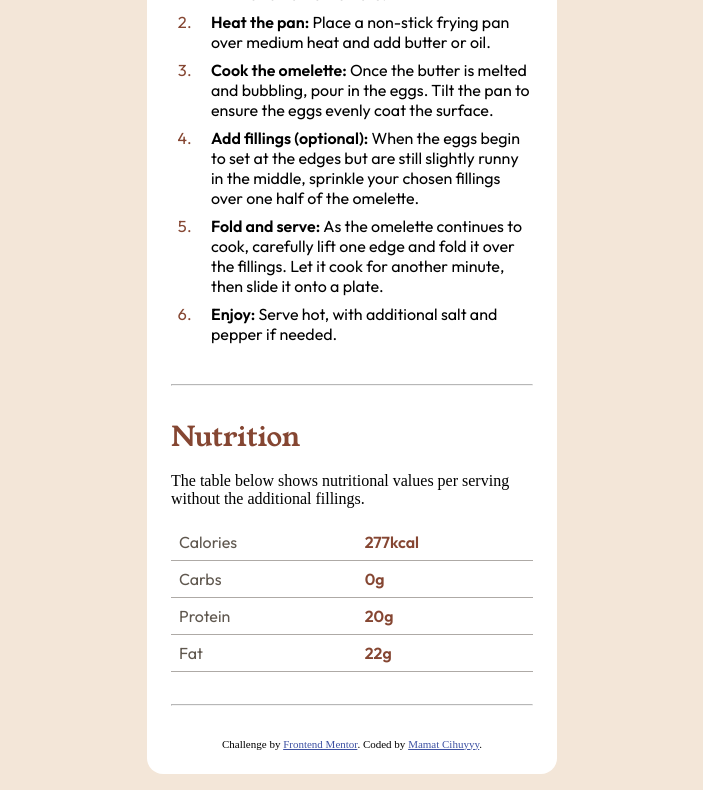
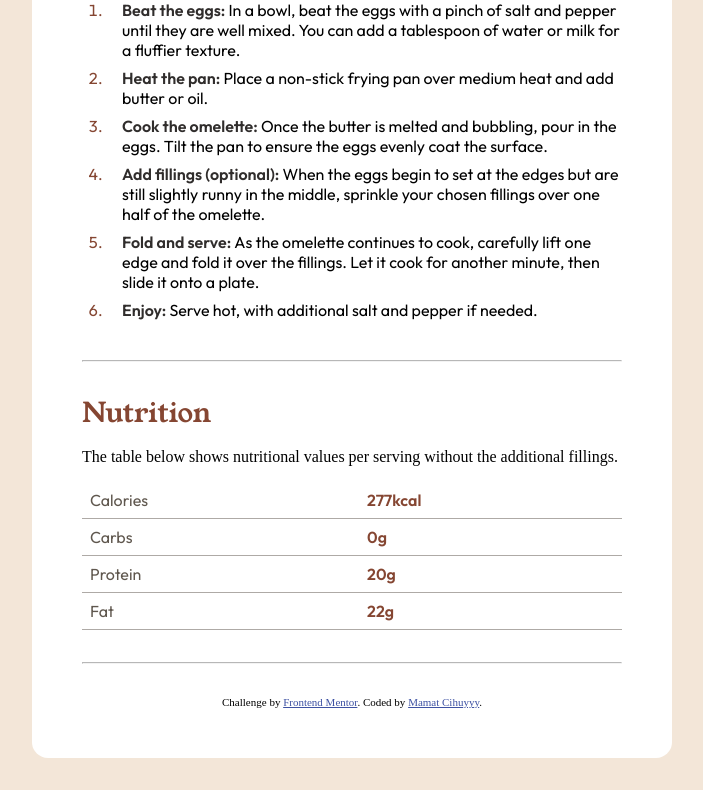
Before and after one commit to GustiWiratama/recipe-page, a plain HTML site: page index.html in a window 1280 px wide. Shown: the part 1034-1824 px from the top of the page, without its empty margins (288-991 px from the left). Drawn offline with Linux system fonts and the light colour scheme.

Commit message:
fix(code)
memperbaiki kode

```diff
--- a/index.html
+++ b/index.html
@@ -1,27 +1,42 @@
 <!DOCTYPE html>
 <html lang="en">
   <head>
-  <meta charset="UTF-8">
-  <meta name="viewport" content="width=device-width, initial-scale=1.0"> <!-- displays site properly based on user's device -->
+    <meta charset="UTF-8" />
+    <meta name="viewport" content="width=device-width, initial-scale=1.0" />
+    <!-- displays site properly based on user's device -->
 
-  <link rel="icon" type="image/png" sizes="32x32" href="./assets/images/favicon-32x32.png">
-  <link rel="stylesheet" href="style.css">
+    <link
+      rel="icon"
+      type="image/png"
+      sizes="32x32"
+      href="./assets/images/favicon-32x32.png"
+    />
+    <link rel="stylesheet" href="style.css" />
     <title>Frontend Mentor | Recipe page</title>
 
     <!-- Feel free to remove these styles or customise in your own stylesheet 👍 -->
     <style>
-    .attribution { font-size: 11px; text-align: center; }
-    .attribution a { color: hsl(228, 45%, 44%); }
+      .attribution {
+        font-size: 11px;
+        text-align: center;
+      }
+      .attribution a {
+        color: hsl(228, 45%, 44%);
+      }
     </style>
   </head>
   <body>
+    <div class="main-container">
+      <img src="assets/images/image-omelette.jpeg" alt="Omelette" />
       <div class="container">
-  <img src="assets/images/image-omelette.jpeg" alt="Omelette">
         <div class="title">
           <div class="title-content">
-        <h1> Simple Omelette Recipe </h1>
-        <p class="des">An easy and quick dish, perfect for any meal. This classic omelette combines beaten eggs cooked
-        to perfection, optionally filled with your choice of cheese, vegetables, or meats.</p>
+            <h1>Simple Omelette Recipe</h1>
+            <p class="des">
+              An easy and quick dish, perfect for any meal. This classic
+              omelette combines beaten eggs cooked to perfection, optionally
+              filled with your choice of cheese, vegetables, or meats.
+            </p>
           </div>
         </div>
 
@@ -30,7 +45,7 @@
             <h3>Preparation time</h3>
             <ul>
               <li><span class="bold">Total: </span>Approximately 10 minutes</li>
-          <li><span class="bold">Preparation:</span> 5 minutes </li>
+              <li><span class="bold">Preparation:</span> 5 minutes</li>
               <li><span class="bold">Cooking:</span> 5 minutes</li>
             </ul>
           </div>
@@ -44,32 +59,57 @@
               <li>Salt, to taste</li>
               <li>Pepper, to taste</li>
               <li>1 tablespoon of butter or oil</li>
-      <li>Optional fillings: cheese, diced vegetables, cooked meats, herbs</li>
+              <li>
+                Optional fillings: cheese, diced vegetables, cooked meats, herbs
+              </li>
             </ul>
           </div>
         </div>
-  <hr>
+        <hr />
         <div class="instructions"></div>
         <div class="instructions-content">
           <h2>Instructions</h2>
           <ol>
-      <li><span class="bold">Beat the eggs: </span>In a bowl, beat the eggs with a pinch of salt and pepper until they are well mixed.
-        You can add a tablespoon of water or milk for a fluffier texture.</li>
-      <li><span class="bold">Heat the pan: </span>Place a non-stick frying pan over medium heat and add butter or oil.</li>
-      <li><span class="bold">Cook the omelette: </span>Once the butter is melted and bubbling, pour in the eggs. Tilt the pan to ensure
-        the eggs evenly coat the surface.</li>
-      <li><span class="bold">Add fillings (optional): </span>When the eggs begin to set at the edges but are still slightly runny in the
-        middle, sprinkle your chosen fillings over one half of the omelette.</li>
-      <li><span class="bold">Fold and serve: </span>As the omelette continues to cook, carefully lift one edge and fold it over the
-        fillings. Let it cook for another minute, then slide it onto a plate.</li>
-      <li><span class="bold">Enjoy: </span>Serve hot, with additional salt and pepper if needed.</li>
+            <li>
+              <span class="bold">Beat the eggs: </span>In a bowl, beat the eggs
+              with a pinch of salt and pepper until they are well mixed. You can
+              add a tablespoon of water or milk for a fluffier texture.
+            </li>
+            <li>
+              <span class="bold">Heat the pan: </span>Place a non-stick frying
+              pan over medium heat and add butter or oil.
+            </li>
+            <li>
+              <span class="bold">Cook the omelette: </span>Once the butter is
+              melted and bubbling, pour in the eggs. Tilt the pan to ensure the
+              eggs evenly coat the surface.
+            </li>
+            <li>
+              <span class="bold">Add fillings (optional): </span>When the eggs
+              begin to set at the edges but are still slightly runny in the
+              middle, sprinkle your chosen fillings over one half of the
+              omelette.
+            </li>
+            <li>
+              <span class="bold">Fold and serve: </span>As the omelette
+              continues to cook, carefully lift one edge and fold it over the
+              fillings. Let it cook for another minute, then slide it onto a
+              plate.
+            </li>
+            <li>
+              <span class="bold">Enjoy: </span>Serve hot, with additional salt
+              and pepper if needed.
+            </li>
           </ol>
         </div>
-    <hr>
+        <hr />
         <div class="nutrition">
           <div class="nutrition-content">
             <h2>Nutrition</h2>
-      <p>The table below shows nutritional values per serving without the additional fillings.</p>
+            <p>
+              The table below shows nutritional values per serving without the
+              additional fillings.
+            </p>
             <table>
               <tr>
                 <td>Calories</td>
@@ -90,10 +130,13 @@
             </table>
           </div>
         </div>
-  <hr>
+        <hr />
         <div class="attribution">
-    Challenge by <a href="https://www.frontendmentor.io?ref=challenge" target="_blank">Frontend Mentor</a>.
-    Coded by <a href="#">Mamat Cihuyyy</a>.
+          Challenge by
+          <a href="https://www.frontendmentor.io?ref=challenge" target="_blank"
+            >Frontend Mentor</a
+          >. Coded by <a href="#">Mamat Cihuyyy</a>.
+        </div>
       </div>
     </div>
   </body>
--- a/style.css
+++ b/style.css
@@ -1,5 +1,5 @@
-@import url('https://fonts.googleapis.com/css2?family=Outfit:wght@300;400;600&display=swap');
-@import url('https://fonts.googleapis.com/css2?family=Young+Serif&display=swap');
+@import url("https://fonts.googleapis.com/css2?family=Outfit:wght@300;400;600&display=swap");
+@import url("https://fonts.googleapis.com/css2?family=Young+Serif&display=swap");
 :root {
   /* Primary Colors */
   --color-nutmeg: hsl(14, 45%, 36%);
@@ -11,112 +11,116 @@
   --color-eggshell: hsl(30, 54%, 90%);
   --color-light-grey: hsl(30, 18%, 87%);
   --color-wenge-brown: hsl(30, 10%, 34%);
-    --color-dark-charcoal: hsl(24, 5%, 18%);
+  --color-dark-charcoal: hsl(24, 5%, 18%);
 }
 
-*{
+* {
   margin: 0;
   padding: 0;
-    margin-left: auto;
-    margin-right: auto;
 }
 
-body{
-    height: 100%;
-    width: 100%;
-    max-width: 430px;
-    max-height: 932px;
+body {
+  /* padding: 2em; */
+  max-width: 100vw;
+  min-height: 100vh;
   background-color: hsl(30, 54%, 90%);
+  display: flex;
+  align-items: center;
+  justify-content: center;
 }
-.container{
+
+.main-container {
+  background-color: #ffffff;
+  padding-bottom: 1em;
+}
+
+.container {
   padding: 1.5rem;
   background-color: white;
   border-radius: 1rem;
   margin: 10px;
 }
-.title-content{
+.title-content {
   margin-bottom: 1.5rem;
 }
-.title-content h1{
+.title-content h1 {
   font-family: "Young Serif", serif;
   color: var(--color-dark-charcoal);
   margin-bottom: 1rem;
   font-weight: 400;
 }
-.des{
+.des {
   color: var(--color-dark-charcoal);
   font-family: Outfit;
   margin-bottom: 0px;
   font-size: 15px;
 }
 
-.preparation{
+.preparation {
   background-color: var(--color-rose-white);
   padding: 2rem;
   border-radius: 1rem;
 }
 
-.bold{
+.bold {
   font-weight: bold;
   font-family: Outfit;
   color: var(--color-dark-charcoal);
 }
 
-.preparation-content h3{
+.preparation-content h3 {
   font-family: Outfit;
   color: var(--color-dark-raspberry);
 }
 
-.preparation-content ul{
+.preparation-content ul {
   margin: 1rem 0 0 1rem;
   font-size: 1rem;
   /* width: 13rem; */
 }
 
-.preparation-content li{
+.preparation-content li {
   padding: 0 0 0.5rem 1rem;
   font-family: Outfit;
 }
 
-.ingredients-content h2{
+.ingredients-content h2 {
   margin-top: 1.5rem;
   font-family: Young Serif, serif;
   color: var(--color-nutmeg);
   font-weight: 400;
 }
 
-.ingredients-content ul{
+.ingredients-content ul {
   margin: 1rem 0 0 1.5rem;
   font-size: 1rem;
   /* width: 13rem; */
 }
 
-.ingredients-content li{
+.ingredients-content li {
   padding: 0 0 0.5rem 1rem;
   font-family: Outfit;
 }
 
-hr{
+hr {
   color: var(--color-nutmeg);
   margin: 2rem 0 2rem 0;
   opacity: 70%;
 }
 
-.instructions-content h2{
+.instructions-content h2 {
   font-family: Young Serif, serif;
   font-weight: 400;
-    color:var(--color-nutmeg);
-
+  color: var(--color-nutmeg);
 }
 
-.instructions-content ol{
+.instructions-content ol {
   margin: 1rem 0 0 1.5rem;
   font-size: 1rem;
   /* width: 13rem; */
-
 }
 
-.instructions-content li{
+.instructions-content li {
   padding: 0 0 0.5rem 1rem;
   font-family: Outfit;
 }
@@ -143,34 +147,32 @@ hr{
   color: var(--color-nutmeg);
 }
 
-th, td {
+th,
+td {
   border-bottom: 1px solid hsl(30, 10%, 34%, 0.5);
   padding: 8px;
 }
-
 
 .nutrition table {
   font-family: "Outfit", sans-serif;
   width: 100%;
   padding-left: 1rem;
   border-collapse: collapse;
-
 }
 
 .nutrition td {
   color: var(--color-wenge-brown);
   font-weight: 400;
-    font-size: 1rem;
+  font-size: 1rem;
 }
 
 img {
-    border-radius: 1rem;
   margin-bottom: 10px;
   width: 100%;
 }
 
 ol li::marker {
-    color:var(--color-nutmeg);
+  color: var(--color-nutmeg);
   font-family: Outfit;
 }
 
@@ -181,3 +183,23 @@ ol li::marker {
 .ingredients-content ul li::marker {
   color: var(--color-nutmeg);
 }
+
+@media screen and (min-width: 480px) {
+  body {
+    padding: 2em;
+  }
+  .main-container {
+    overflow: hidden;
+    width: 70%;
+    border-radius: 1em;
+    padding: 1em;
+  }
+  img {
+    border-radius: 1em;
+  }
+}
+@media screen and (min-width: 768px) {
+  .main-container {
+    width: 50%;
+  }
+}
```
Lines whose indentation alone changed are shown as unchanged.
